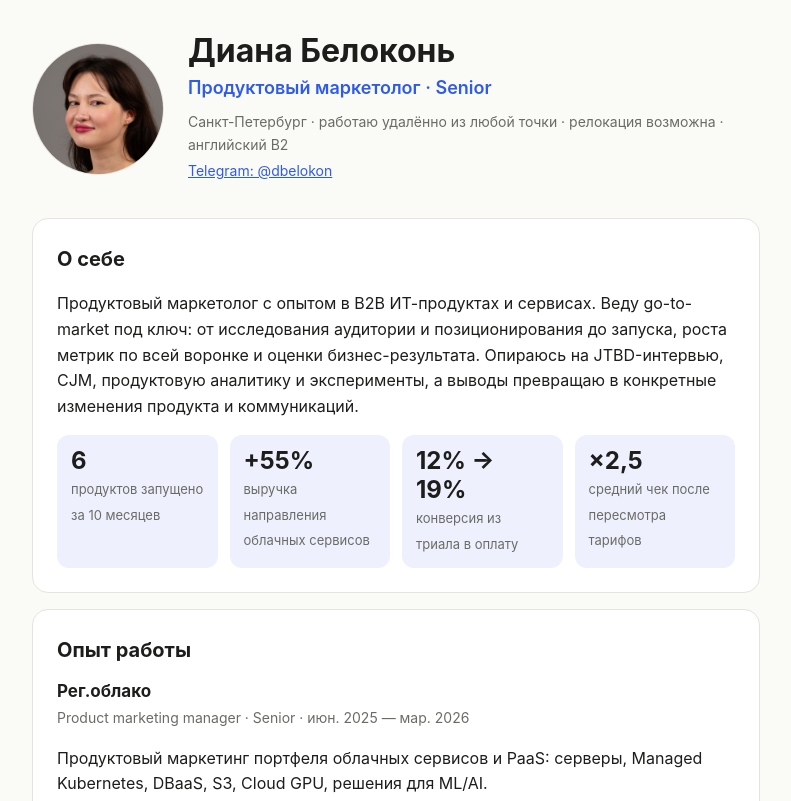
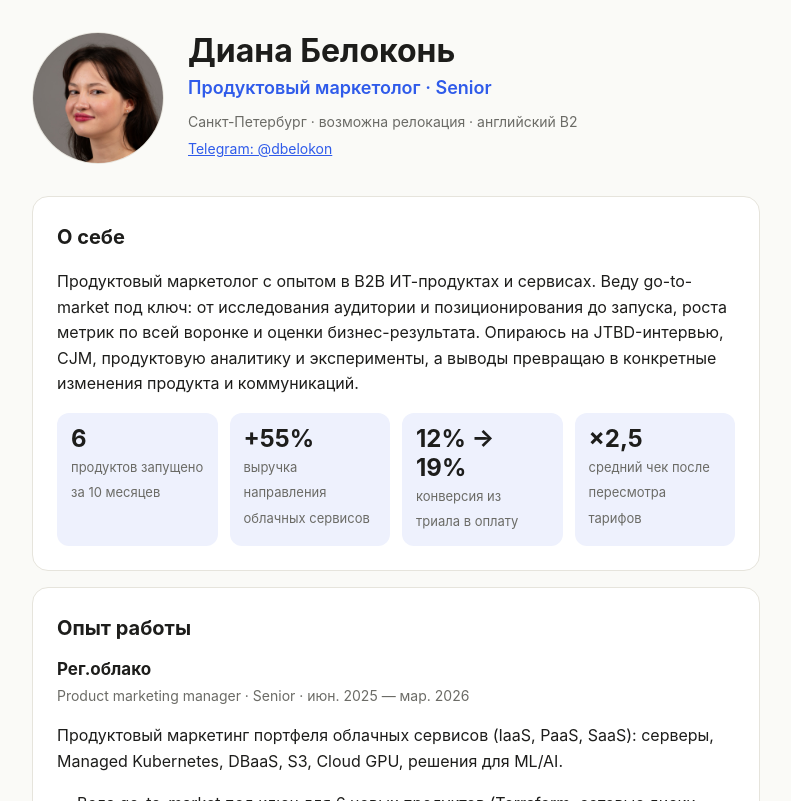
Before and after one commit to Dbelokon-cpu/resume, a plain HTML site: page index.html in a window 1280 px wide. Shown: the top 801 px of the page, without its empty margins (244-1035 px from the left). Drawn offline with Linux system fonts and the light colour scheme.

Commit message:
Update header and Reg.ru description

```diff
--- a/index.html
+++ b/index.html
@@ -4,7 +4,7 @@
 <meta charset="utf-8">
 <meta name="viewport" content="width=device-width, initial-scale=1">
 <title>Диана Белоконь — продуктовый маркетолог</title>
-<meta name="description" content="Продуктовый маркетолог (Senior). Go-to-market, рост метрик по воронке, JTBD и продуктовая аналитика. Удалённо, из любой точки.">
+<meta name="description" content="Продуктовый маркетолог (Senior). Go-to-market, рост метрик по воронке, JTBD и продуктовая аналитика.">
 <style>
 :root{--bg:#fafaf7;--card:#fff;--text:#1d1d1b;--muted:#6b6b66;--line:#e6e4dc;--accent:#2f5bea;--chip:#eef1fd}
 @media (prefers-color-scheme:dark){:root{--bg:#141413;--card:#1d1d1b;--text:#f1f0ea;--muted:#a3a29a;--line:#2f2f2c;--accent:#8fa8ff;--chip:#232a47}}
@@ -44,7 +44,7 @@ dd{margin:0}
   <div>
     <h1>Диана Белоконь</h1>
     <p class="role">Продуктовый маркетолог · Senior</p>
-    <p class="meta">Санкт-Петербург · работаю удалённо из любой точки · релокация возможна · английский B2</p>
+    <p class="meta">Санкт-Петербург · возможна релокация · английский B2</p>
     <p class="meta"><a href="https://t.me/dbelokon">Telegram: @dbelokon</a></p>
   </div>
 </header>
@@ -66,7 +66,7 @@ dd{margin:0}
   <div class="job">
     <h3>Рег.облако</h3>
     <p class="sub">Product marketing manager · Senior · июн. 2025 — мар. 2026</p>
-    <p>Продуктовый маркетинг портфеля облачных сервисов и PaaS: серверы, Managed Kubernetes, DBaaS, S3, Cloud GPU, решения для ML/AI.</p>
+    <p>Продуктовый маркетинг портфеля облачных сервисов (IaaS, PaaS, SaaS): серверы, Managed Kubernetes, DBaaS, S3, Cloud GPU, решения для ML/AI.</p>
     <ul>
       <li>Вела go-to-market под ключ для 6 новых продуктов (Terraform, сетевые диски, ИИ-ассистент, виртуальные роутеры, JupiterHub, образы с n8n и Portainer): лендинги, публикации на Хабре, рассылки, анонсы в соцсетях, контекстная реклама.</li>
       <li>Увеличила выручку направления на 55% за счёт релизов, акций, конференций, SEO-трафика и кейсов.</li>
```
